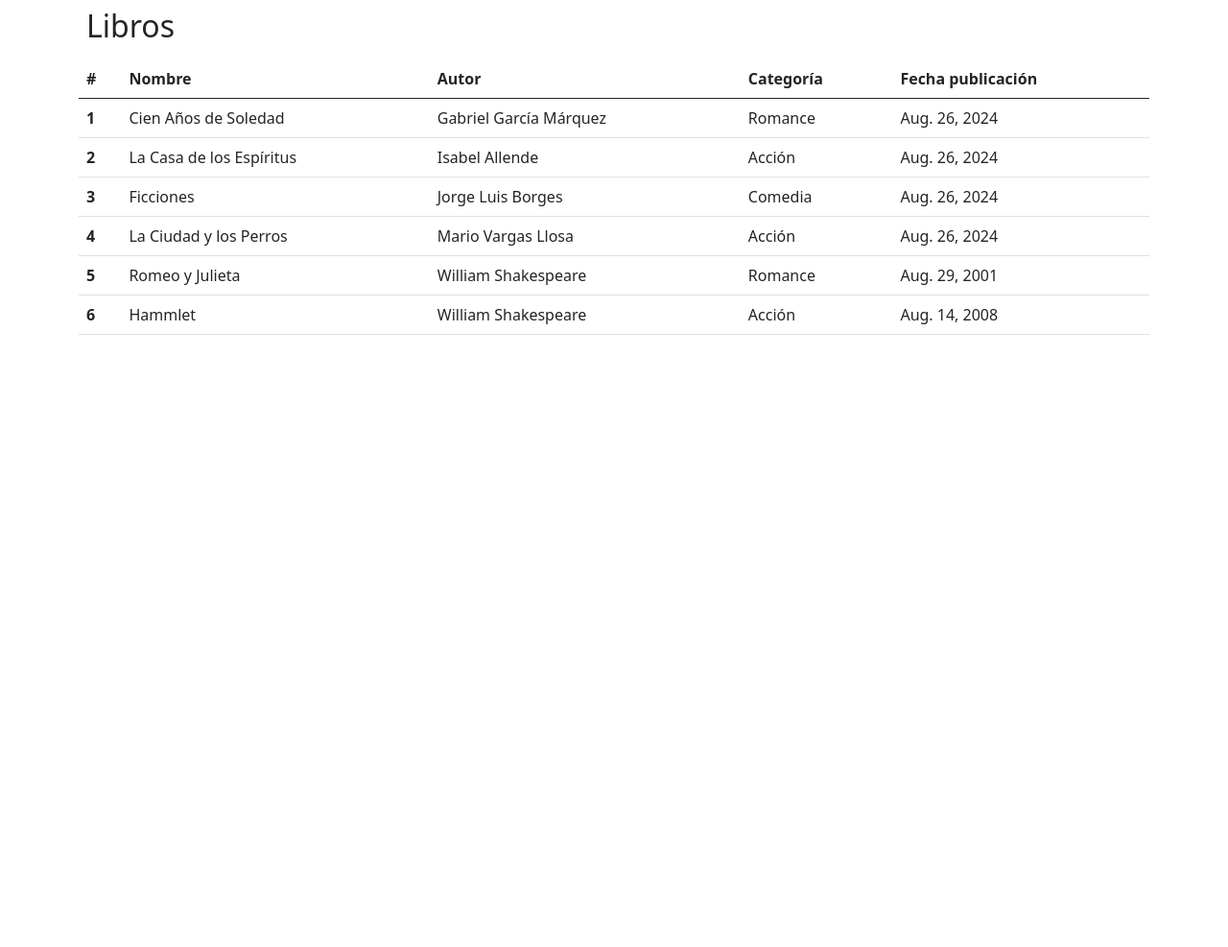
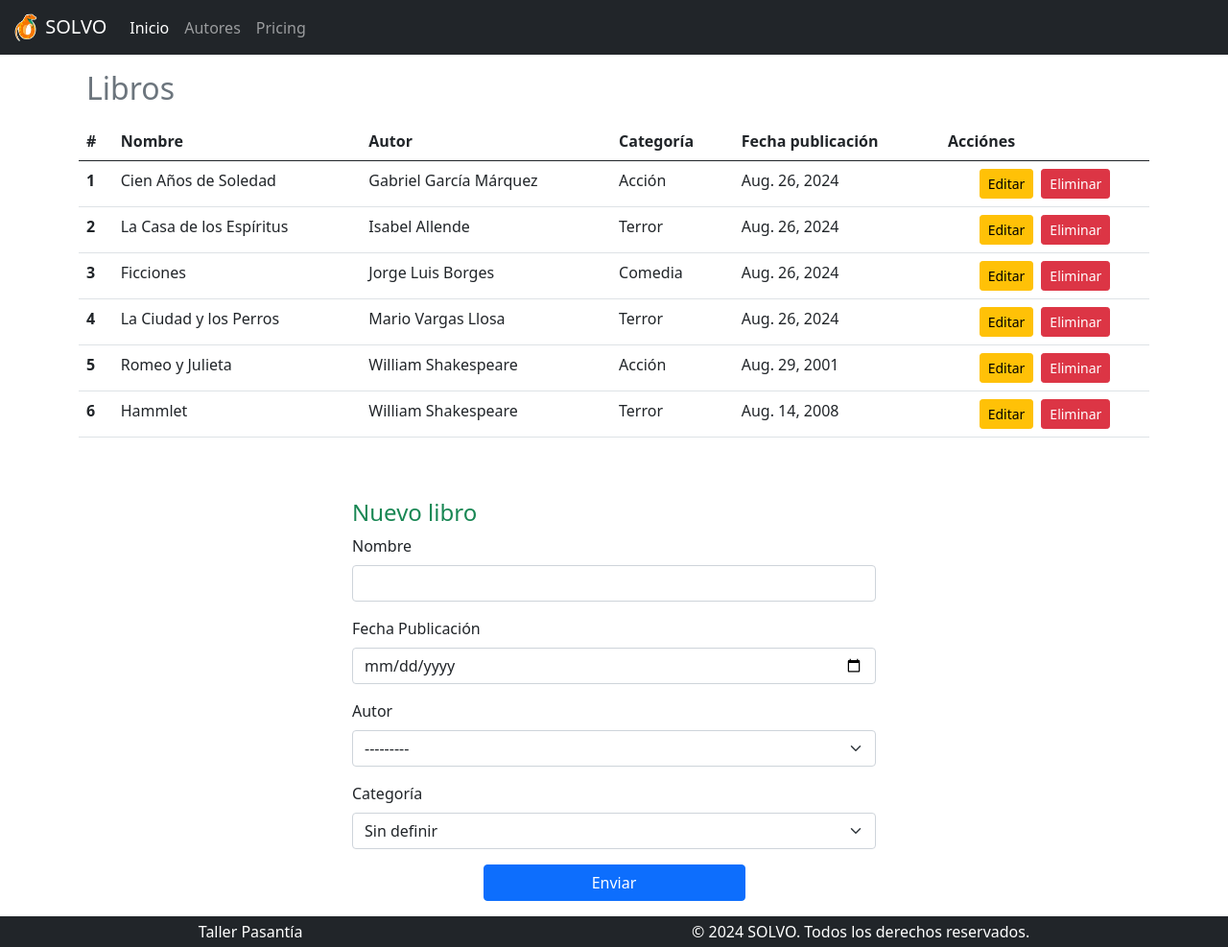
Before and after one commit to liwBh/pasantiaTaller, a Django app: page /libros/ in a window 1280 px wide. Shown: the whole page at 96% size. Before the commit the page ends 349 px from the top, so only its background shows below. Run offline with Django 5.2, Linux system fonts and the light colour scheme; data comes from the database, SQL or seed files in the repository; both versions use the stored data as it was after the commit.

Commit message:
crud kendrik

```diff
--- a/src/biblioteca/urls.py
+++ b/src/biblioteca/urls.py
@@ -1,19 +1,4 @@
-"""
-URL configuration for biblioteca biblioteca.
 
-The `urlpatterns` list routes URLs to views. For more information please see:
-    https://docs.djangoproject.com/en/5.1/topics/http/urls/
-Examples:
-Function views
-    1. Add an import:  from my_app import views
-    2. Add a URL to urlpatterns:  path('', views.home, name='home')
-Class-based views
-    1. Add an import:  from other_app.views import Home
-    2. Add a URL to urlpatterns:  path('', Home.as_view(), name='home')
-Including another URLconf
-    1. Import the include() function: from django.urls import include, path
-    2. Add a URL to urlpatterns:  path('blog/', include('blog.urls'))
-"""
 from django.contrib import admin
 from django.urls import path, include, reverse_lazy
 from django.views.generic import RedirectView
--- /dev/null
+++ b/src/libros/forms.py
@@ -0,0 +1,52 @@
+from django import forms
+from libros.models import Autor, Libro
+
+
+class FormularioAutor(forms.Form):
+    nombre = forms.CharField(max_length=50, label="Nombre",
+                             widget=forms.TextInput(attrs={'class': 'form-control'}), required=True)
+    apellidos = forms.CharField(max_length=50, label="Apellidos",
+                                widget=forms.TextInput(attrs={'class': 'form-control'}), required=True)
+
+
+class FormularioLibros(forms.Form):
+    nombre = forms.CharField(max_length=50, label="Nombre", widget=forms.TextInput(attrs={'class': 'form-control'}),
+                             required=True)
+    autor = forms.ModelChoiceField(queryset=Autor.objects.all(), label="Autor",
+                                   widget=forms.Select(attrs={'class': 'form-select'}), required=True)
+    categoria = forms.ChoiceField(choices=Libro.CATEGORIAS, initial=Libro.CATEGORIAS[0], label="Categoría",
+                                  widget=forms.Select(attrs={'class': 'form-select'}), required=True)
+    fecha_publicacion = forms.DateField(label="Fecha Publicación",
+                                        widget=forms.TextInput(attrs={'class': 'form-control'}), required=True)
+
+
+from django import forms
+from .models import Libro, Autor
+
+
+class FormularioLibroModel(forms.ModelForm):
+
+    def __init__(self, *args, **kwargs):
+        super().__init__(*args, **kwargs)
+        self.fields['autor'].queryset = Autor.objects.all()
+        self.fields['autor'].required = True
+
+        self.fields['fecha_publicacion'].required = True
+
+        self.fields['nombre'].label = "Nombre"
+        self.fields['nombre'].required = True
+        self.fields['nombre'].max_length = 50
+
+        self.fields['categoria'].required = True
+        self.fields['categoria'].initial = 0
+
+    class Meta:
+        model = Libro
+        widgets = {
+            'nombre': forms.TextInput(attrs={'class': 'form-control'}),
+            'autor': forms.Select(attrs={'class': 'form-select'}),
+            'categoria': forms.Select(attrs={'class': 'form-select'}),
+            'fecha_publicacion': forms.DateInput(format='%Y-%m-%d', attrs={'class': 'form-control', 'placeholder': '2024-01-01', 'type': 'date'}),
+        }
+        #fields = '__all__'  # especifica los campos que quieres incluir explícitamente.
+        exclude = ['fecha_actualizacion']  # especifica los campos que quieres excluir explícitamente.
--- a/src/libros/static/libros/css/estilos.css
+++ b/src/libros/static/libros/css/estilos.css
@@ -0,0 +1,10 @@
+
+.error{
+    color: red;
+    text-align: center;
+}
+
+.success{
+    color: green;
+    text-align: center;
+}
--- a/src/libros/static/libros/js/scripts.js
+++ b/src/libros/static/libros/js/scripts.js
@@ -0,0 +1,25 @@
+// Función para ajustar la altura mínima del contenedor
+function ajustarAlturaContenedor() {
+    // Obtener los elementos por su ID
+    const navbar = document.getElementById('navbar');
+    const footer = document.getElementById('footer');
+    const content = document.getElementById('content');
+
+    // Calcular la altura del navbar y del footer
+    const alturaNavbar = navbar.offsetHeight;
+    const alturaFooter = footer.offsetHeight;
+
+    // Calcular la altura restante
+    const alturaRestante = window.innerHeight - (alturaNavbar + alturaFooter + 8 );
+    //console.log(alturaRestante)
+    //console.log(window.innerHeight )
+
+    // Aplicar la altura mínima al contenedor
+    content.style.minHeight = `${alturaRestante}px`;
+}
+
+// Ejecutar la función al cargar la página
+window.addEventListener('load', ajustarAlturaContenedor);
+
+// Volver a ejecutar la función si se redimensiona la ventana
+window.addEventListener('resize', ajustarAlturaContenedor);
--- a/src/libros/templates/libros/index.html
+++ b/src/libros/templates/libros/index.html
@@ -1,23 +1,10 @@
+{% extends "../_base.html" %}
 {% load static %}
 
-<!doctype html>
-<html lang="en">
-<head>
-    <!-- Required meta tags -->
-    <meta charset="utf-8">
-    <meta name="viewport" content="width=device-width, initial-scale=1">
+{% block content %}
 
-    <link rel="stylesheet" href="{% static 'libros/css/estilos.css' %}">
-    <link href="https://cdn.jsdelivr.net/npm/bootstrap@5.0.2/dist/css/bootstrap.min.css" rel="stylesheet"
-          integrity="sha384-EVSTQN3/azprG1Anm3QDgpJLIm9Nao0Yz1ztcQTwFspd3yD65VohhpuuCOmLASjC" crossorigin="anonymous">
+    <h2 class="p-2 text-secondary">Libros</h2>
 
-    <title>Taller 1 Solvo</title>
-</head>
-<body>
-
-
-<main class="container">
-    <h2 class="p-2">Libros</h2>
     <table class="table  table-hover">
         <thead>
         <tr>
@@ -26,34 +13,77 @@
             <th scope="col">Autor</th>
             <th scope="col">Categoría</th>
             <th scope="col">Fecha publicación</th>
+            <th scope="col">Acciónes</th>
         </tr>
         </thead>
         <tbody>
 
         {% for libro in libros %}
             <tr>
-                <th scope="row">{{ forloop.counter }}</th>
+                <th scope="row">{{ libro.id }}</th>
                 <td>{{ libro.nombre }}</td>
                 <td>{{ libro.autor.nombre }} {{ libro.autor.apellidos }}</td>
                 <td>{{ libro.get_categoria_display }}</td>
                 <td>{{ libro.fecha_publicacion }}</td>
+                <td>
+                    <div class="d-flex justify-content-center align-items-center">
+                        <a class="btn btn-sm btn-warning mx-1"
+                           href="{% url 'libros:editar_libro' libro.id %}">Editar</a>
+
+                        <a class="btn btn-sm btn-danger mx-1"
+                           href="{% url 'libros:eliminar_libro' libro.id %}">Eliminar</a>
+                    </div>
+                </td>
             </tr>
         {% endfor %}
 
         </tbody>
     </table>
 
-</main>
-<script src="https://cdn.jsdelivr.net/npm/bootstrap@5.0.2/dist/js/bootstrap.bundle.min.js"
-        integrity="sha384-MrcW6ZMFYlzcLA8Nl+NtUVF0sA7MsXsP1UyJoMp4YLEuNSfAP+JcXn/tWtIaxVXM"
-        crossorigin="anonymous"></script>
+    {% if messages %}
+        <div class="alert-container">
+            <div class="alert alert-dismissible fade show" role="alert">
+                {% for message in messages %}
+                    <p{% if message.tags %} class="{{ message.tags }}"{% endif %}>{{ message }}</p>
+                {% endfor %}
+                <button type="button" class="btn-close" data-bs-dismiss="alert" aria-label="Close"></button>
+            </div>
+        </div>
+    {% endif %}
 
-<script src="https://cdn.jsdelivr.net/npm/@popperjs/core@2.9.2/dist/umd/popper.min.js"
-        integrity="sha384-IQsoLXl5PILFhosVNubq5LC7Qb9DXgDA9i+tQ8Zj3iwWAwPtgFTxbJ8NT4GN1R8p"
-        crossorigin="anonymous"></script>
-<script src="https://cdn.jsdelivr.net/npm/bootstrap@5.0.2/dist/js/bootstrap.min.js"
-        integrity="sha384-cVKIPhGWiC2Al4u+LWgxfKTRIcfu0JTxR+EQDz/bgldoEyl4H0zUF0QKbrJ0EcQF"
-        crossorigin="anonymous"></script>
-<script src="{% static 'libros/js/scripts.js' %}" ></script>
-</body>
-</html>
+    <section id="crud-libro" class="mt-5 row justify-content-center">
+        <form method="post" class="py-3 col-6">
+            <h4 class="text-success">Nuevo libro</h4>
+            {% csrf_token %}
+            <div class="mb-3">
+                <label for="{{ form.nombre.id_for_label }}" class="form-label"> {{ form.nombre.label }} </label>
+                {{ form.nombre }}
+            </div>
+
+            <div class="mb-3">
+                <label for="{{ form.fecha_publicacion.id_for_label }}"
+                       class="form-label"> {{ form.fecha_publicacion.label }} </label>
+                {{ form.fecha_publicacion }}
+            </div>
+
+            <div class="mb-3">
+                <label for="{{ form.autor.id_for_label }}"
+                       class="form-label"> {{ form.autor.label }} </label>
+                {{ form.autor }}
+            </div>
+
+            <div class="mb-3">
+                <label for="{{ form.categoria.id_for_label }}"
+                       class="form-label"> {{ form.categoria.label }} </label>
+                {{ form.categoria }}
+            </div>
+
+            <div class="d-flex justify-content-center">
+
+                <button type="submit" class="btn btn-primary w-50">Enviar</button>
+            </div>
+        </form>
+    </section>
+
+
+{% endblock %}
--- a/src/libros/urls.py
+++ b/src/libros/urls.py
@@ -5,8 +5,7 @@
 
 urlpatterns = [
     path('', views.inicio, name='index'),
-    #path('<int:libro_id>', views.detalle_libro, name='libros_detalle'),
-    #path('editar/<int:libro_id>', views.editar_libro, name='libros_editar'),
-    #path('nuevo/', views.nuevo_libro, name='libros_nuevo'),
-    #path('eliminar/<int:libro_id>', views.eliminar_libro, name='libros_eliminar'),
+    path('autor', views.autor, name='autor'),
+    path('editar/<int:pk>', views.editar_libro, name='editar_libro'),
+    path('eliminar/<int:pk>', views.eliminar_libro, name='eliminar_libro'),
 ]
--- a/src/libros/views.py
+++ b/src/libros/views.py
@@ -1,5 +1,47 @@
-from django.shortcuts import render
-from libros.models import Libro
+
+from django.shortcuts import render, redirect, get_object_or_404
+from libros.models import Libro, Autor
+from libros.forms import FormularioAutor, FormularioLibros, FormularioLibroModel
+from libros.api import create_libro, update_libro, delete_libro
+
 def inicio(request):
+    #form = FormularioLibros()
+    form = FormularioLibroModel()
     libros = Libro.objects.all()
-    return render(request, 'libros/index.html', {"libros": libros})
+
+    if create_libro(request):
+        return redirect('libros:index')
+
+
+    return render(request, 'libros/index.html', {"libros": libros, "form": form})
+
+def editar_libro(request, pk):
+    libro = get_object_or_404(Libro.objects.all(), pk=pk)
+
+    if update_libro(request, libro):
+        return redirect('libros:index')
+
+    return render(request, 'libros/editar_libro.html', {"form": FormularioLibroModel(instance=libro)})
+
+def eliminar_libro(request, pk):
+    libro = get_object_or_404(Libro.objects.all(), pk=pk)
+
+    delete_libro(request, libro)
+
+    return redirect('libros:index')
+
+
+def autor(request):
+    form = FormularioAutor()
+    autores = Autor.objects.all()
+
+    if request.method == 'POST':
+        form_request = FormularioAutor(request.POST)
+        if form_request.is_valid():
+            Autor.objects.create(
+                nombre=form_request.cleaned_data['nombre'],
+                apellidos=form_request.cleaned_data['apellidos'],
+            )
+            return redirect('libros:autor')
+
+    return render(request, 'libros/autor.html', {"form": form, "autores": autores})
--- /dev/null
+++ b/src/templates/_base.html
@@ -0,0 +1,48 @@
+{% load static %}
+
+<!doctype html>
+<html lang="es">
+<head>
+    <!-- Required meta tags -->
+    <meta charset="utf-8">
+    <meta name="viewport" content="width=device-width, initial-scale=1">
+    <link rel="icon" href="{% static 'img/favicon.ico' %}">
+    <link rel="stylesheet" href="{% static 'libros/css/estilos.css' %}">
+    <link href="https://cdn.jsdelivr.net/npm/bootstrap@5.0.2/dist/css/bootstrap.min.css" rel="stylesheet"
+          integrity="sha384-EVSTQN3/azprG1Anm3QDgpJLIm9Nao0Yz1ztcQTwFspd3yD65VohhpuuCOmLASjC" crossorigin="anonymous">
+
+    {% block extra_head %}
+
+    {% endblock %}
+
+    <title>Taller SOLVO Pasantía</title>
+</head>
+<body>
+
+{% include "_partials/_navbar.html" %}
+
+<main id="content" class="container mt-2">
+    {% block content %}
+
+    {% endblock %}
+</main>
+
+{% include '_partials/_footer.html' %}
+
+{% block extra_body %}
+
+{% endblock %}
+
+<script src="https://cdn.jsdelivr.net/npm/bootstrap@5.0.2/dist/js/bootstrap.bundle.min.js"
+        integrity="sha384-MrcW6ZMFYlzcLA8Nl+NtUVF0sA7MsXsP1UyJoMp4YLEuNSfAP+JcXn/tWtIaxVXM"
+        crossorigin="anonymous"></script>
+
+<script src="https://cdn.jsdelivr.net/npm/@popperjs/core@2.9.2/dist/umd/popper.min.js"
+        integrity="sha384-IQsoLXl5PILFhosVNubq5LC7Qb9DXgDA9i+tQ8Zj3iwWAwPtgFTxbJ8NT4GN1R8p"
+        crossorigin="anonymous"></script>
+<script src="https://cdn.jsdelivr.net/npm/bootstrap@5.0.2/dist/js/bootstrap.min.js"
+        integrity="sha384-cVKIPhGWiC2Al4u+LWgxfKTRIcfu0JTxR+EQDz/bgldoEyl4H0zUF0QKbrJ0EcQF"
+        crossorigin="anonymous"></script>
+<script src="{% static 'libros/js/scripts.js' %}"></script>
+</body>
+</html>
--- /dev/null
+++ b/src/templates/_partials/_footer.html
@@ -0,0 +1,6 @@
+<footer id="footer" class="bg-dark text-white m-0 p-0">
+    <div class="d-flex justify-content-around align-items-center p-1">
+        <p class="text-center m-0 p-0">Taller Pasantía</p>
+        <p class="text-center m-0 p-0">&copy; 2024 SOLVO. Todos los derechos reservados.</p>
+    </div>
+</footer>
--- /dev/null
+++ b/src/templates/_partials/_navbar.html
@@ -0,0 +1,29 @@
+{% load static %}
+
+<nav id="navbar" class="navbar navbar-expand-lg navbar-dark bg-dark">
+    <div class="container-fluid">
+        <a class="navbar-brand" href="{% url "inicio" %}">
+            <img src="{% static 'img/logo.png' %}" alt="logo" width="30" height="30"
+                 class="d-inline-block align-text-top">
+
+            SOLVO
+        </a>
+        <button class="navbar-toggler" type="button" data-bs-toggle="collapse" data-bs-target="#navbarNavDropdown"
+                aria-controls="navbarNavDropdown" aria-expanded="false" aria-label="Toggle navigation">
+            <span class="navbar-toggler-icon"></span>
+        </button>
+        <div class="collapse navbar-collapse" id="navbarNavDropdown">
+            <ul class="navbar-nav">
+                <li class="nav-item">
+                    <a class="nav-link active" aria-current="page" href="{% url "inicio" %}">Inicio</a>
+                </li>
+                <li class="nav-item">
+                    <a class="nav-link" href="{% url 'libros:autor' %}">Autores</a>
+                </li>
+                <li class="nav-item">
+                    <a class="nav-link" href="#">Pricing</a>
+                </li>
+            </ul>
+        </div>
+    </div>
+</nav>
```
Also changed, not shown: src/biblioteca/settings.py (+6 -2 lines), src/libros/api.py (added, +56 -0 lines), src/libros/models.py (+6 -5 lines), src/libros/templates/libros/autor.html (added, +55 -0 lines), src/libros/templates/libros/editar_libro.html (added, +39 -0 lines), src/db.sqlite3, src/libros/migrations/0002_libro_fecha_actualizacion_and_more.py (added), src/static/img/favicon.ico (added), src/static/img/logo.png (added).
